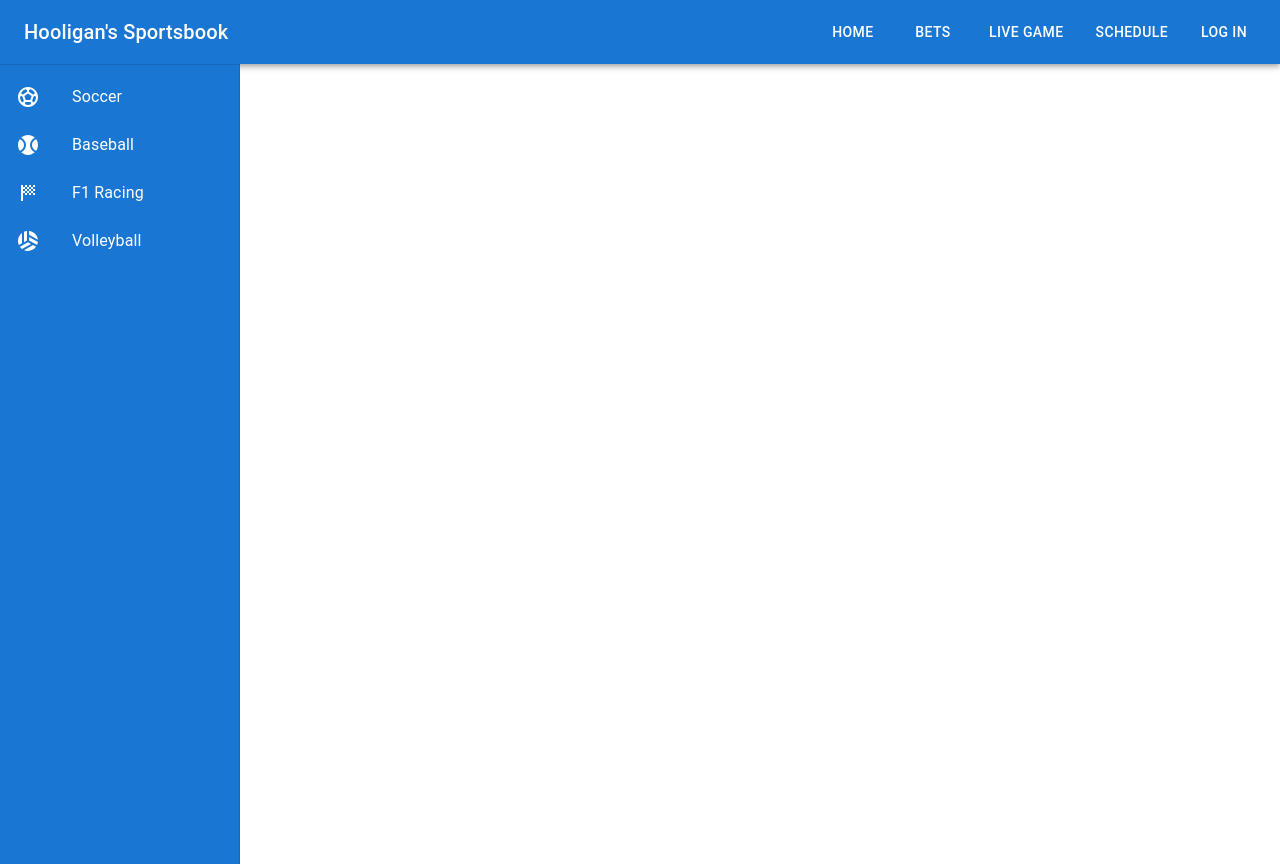
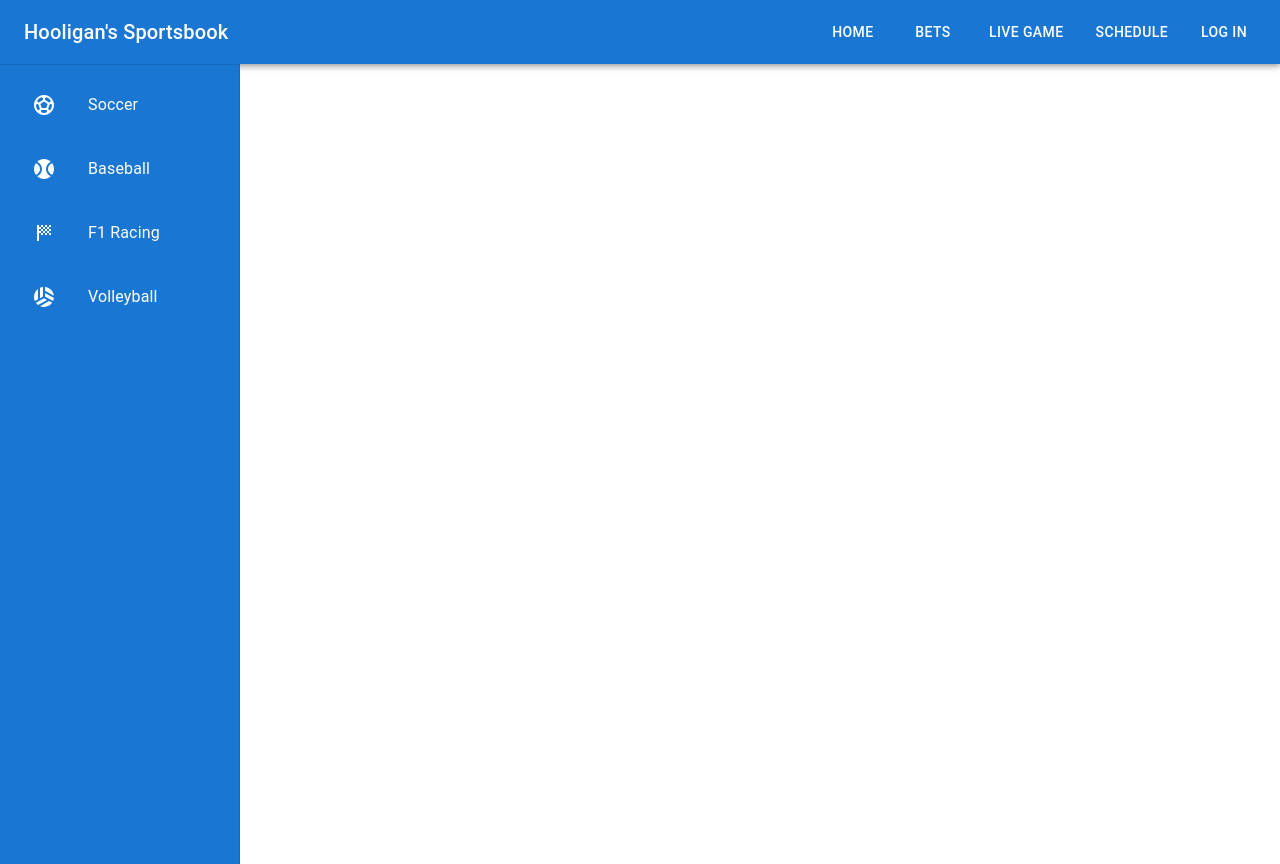
Before and after one commit to npunjani3/hooligansSports, a React (Create React App) app in the folder hooligans/: page / in a window 1280 px wide. Built offline with nearby package versions, Linux system fonts and the light colour scheme.

Commit message:
Enabled padding for list items on left nav

```diff
--- a/hooligans/src/components/Leftbar.tsx
+++ b/hooligans/src/components/Leftbar.tsx
@@ -12,7 +12,7 @@ export const Leftbar = () => {
                 <Box sx={{ overflow: 'auto' }}>
                     <Divider />
                         <List>
-                            <ListItem key= 'Soccer' disablePadding>
+                            <ListItem key= 'Soccer' >
                                 <ListItemButton>
                                     <ListItemIcon>
                                         <SportsSoccerIcon sx={{color: '#fff'}}/>
@@ -20,7 +20,7 @@ export const Leftbar = () => {
                                     <ListItemText primary='Soccer' />
                                 </ListItemButton>
                             </ListItem>
-                            <ListItem disablePadding>
+                            <ListItem >
                                 <ListItemButton>
                                     <ListItemIcon>
                                         <SportsBaseballIcon sx={{color: '#fff'}}/>
@@ -28,7 +28,7 @@ export const Leftbar = () => {
                                     <ListItemText primary='Baseball'/>
                                 </ListItemButton>
                             </ListItem>
-                            <ListItem disablePadding>
+                            <ListItem >
                                 <ListItemButton>
                                     <ListItemIcon>
                                         <SportsScoreIcon sx={{color: '#fff'}}/>
@@ -36,7 +36,7 @@ export const Leftbar = () => {
                                     <ListItemText primary='F1 Racing' />
                                 </ListItemButton>
                             </ListItem>
-                            <ListItem disablePadding>
+                            <ListItem >
                                 <ListItemButton>
                                     <ListItemIcon>
                                         <SportsVolleyballIcon sx={{color: '#fff'}}/>
```
